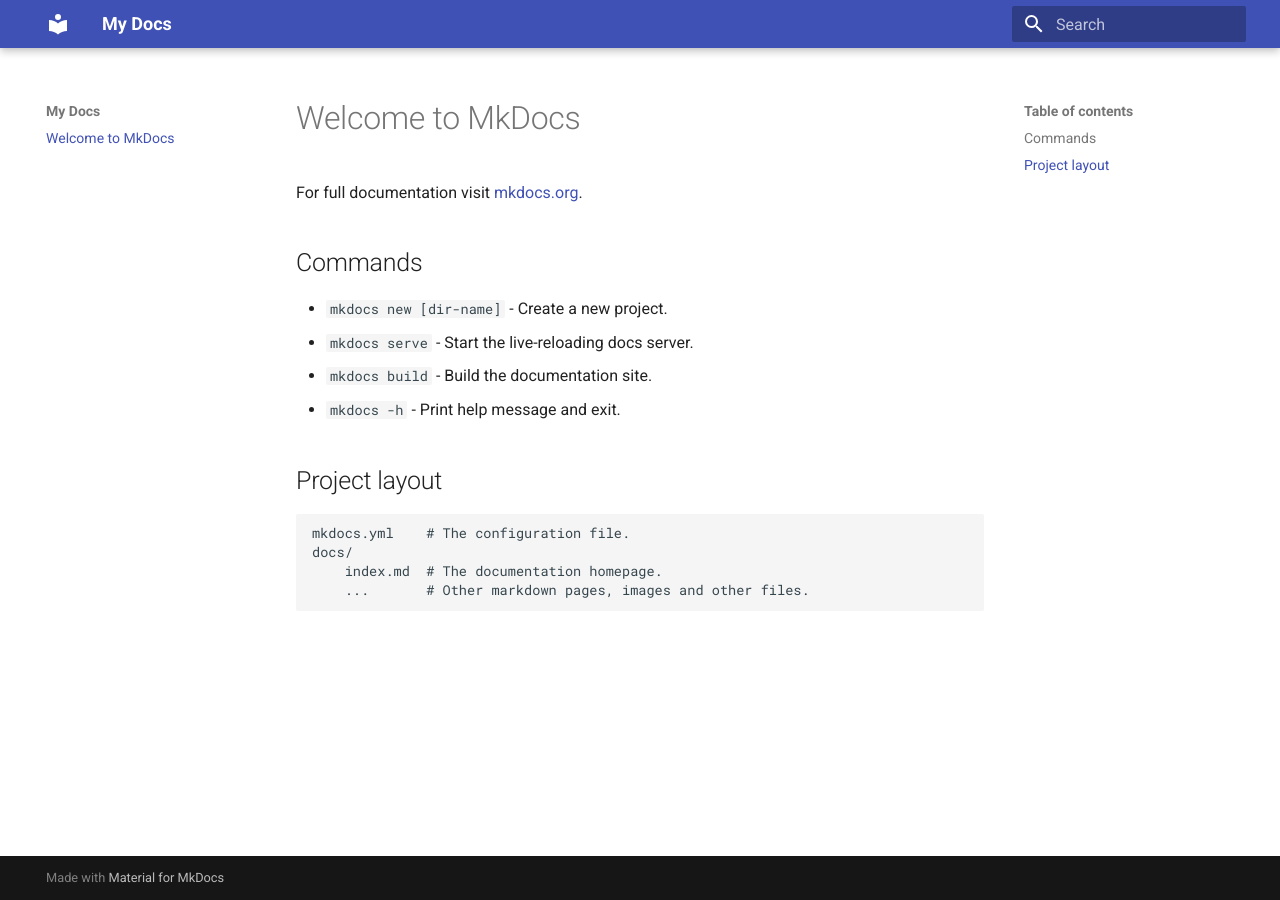
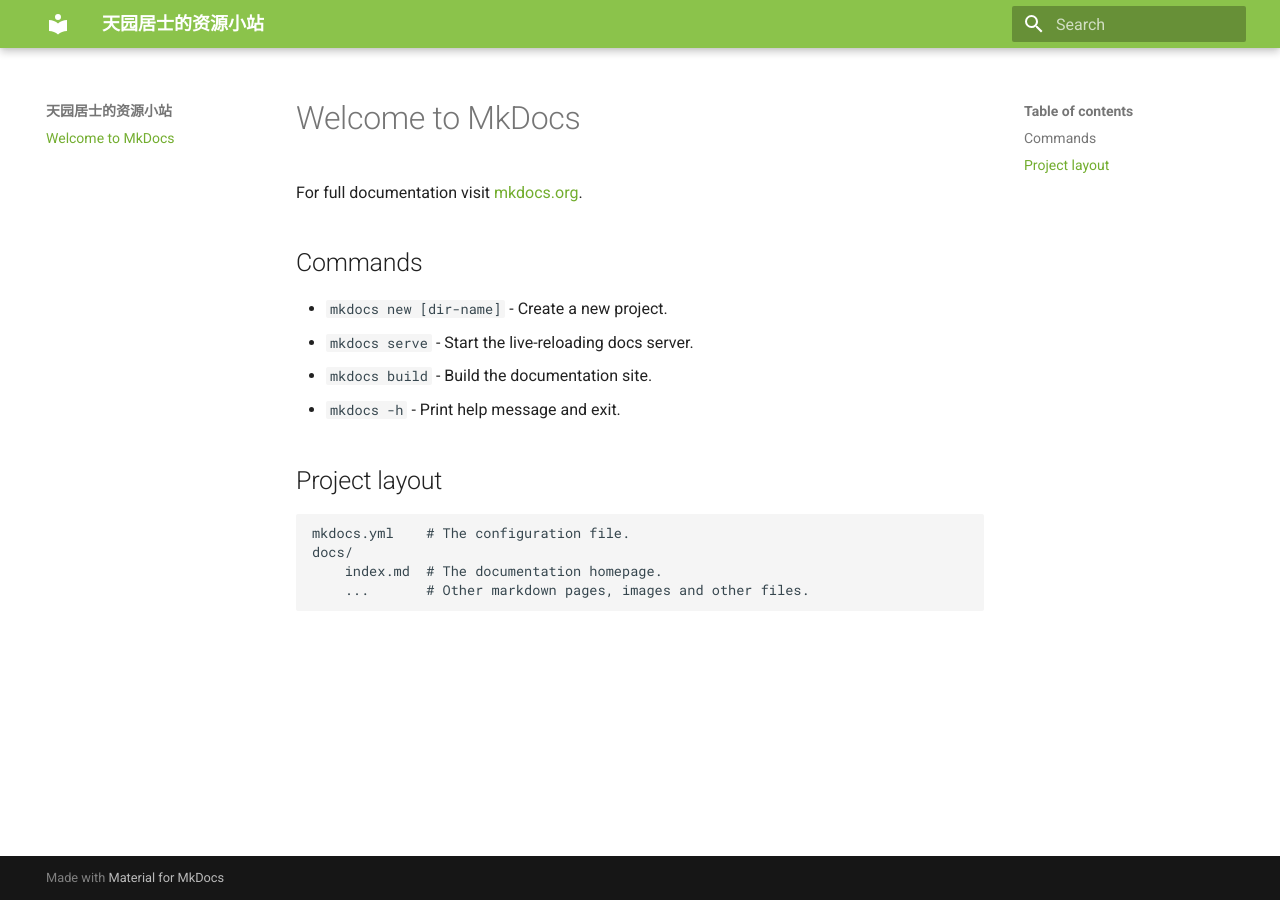
Before and after one commit to Muchili-code/Muchilli.github.io, an MkDocs documentation site: the page built from docs/index.md, in a window 1280 px wide. Built offline with MkDocs 1.6.1 and Material for MkDocs 9.7.7, drawn with Linux system fonts in a browser that asks for light colours.

Commit message:
初步网站创建

```diff
--- a/mkdocs.yml
+++ b/mkdocs.yml
@@ -1,3 +1,7 @@
-site_name: My Docs
+site_name: 天园居士的资源小站
 theme:
   name: material
+  palette:
+    scheme: default # 配色方案
+    primary: light green  # 主色调
+    accent: indigo  # 强调色
```
